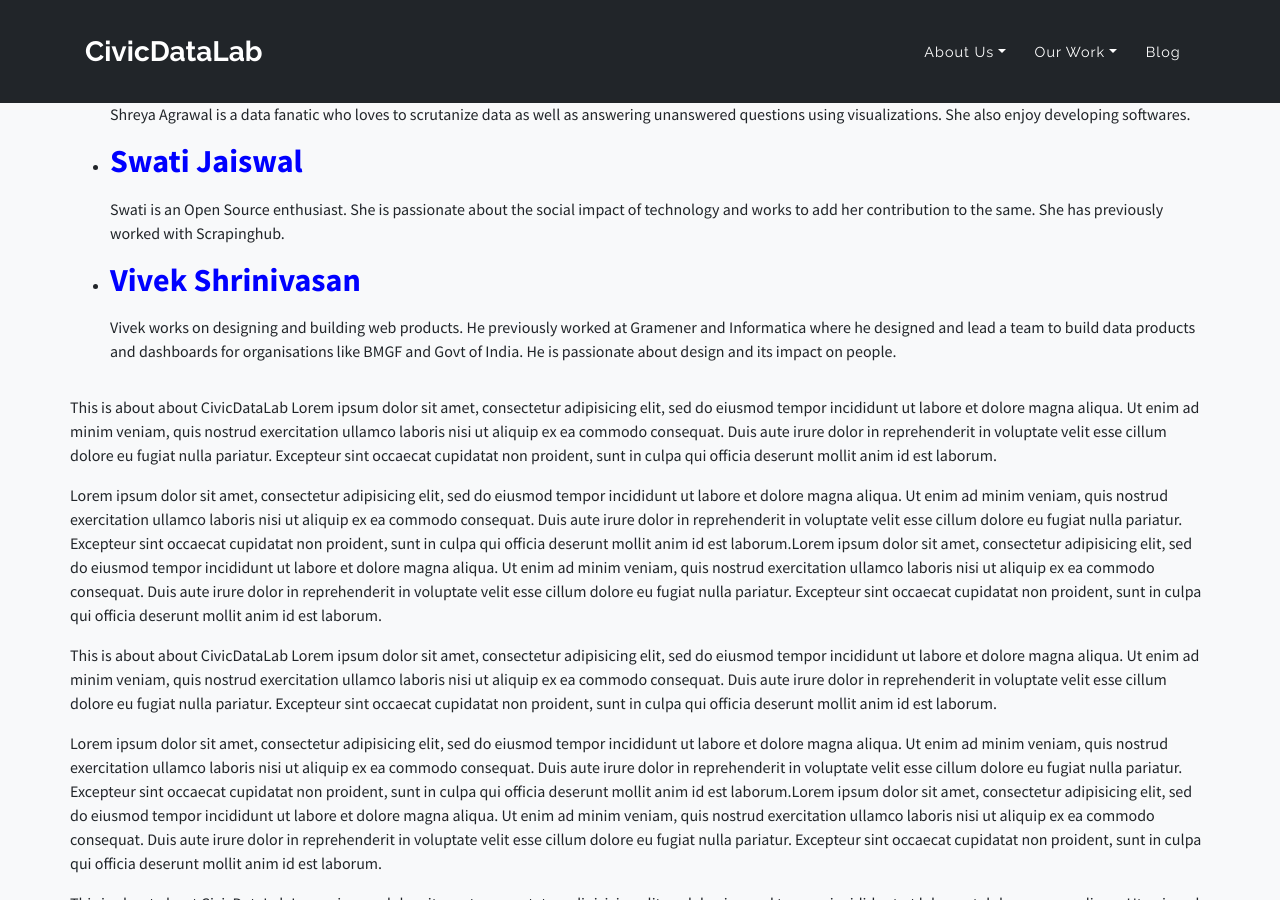
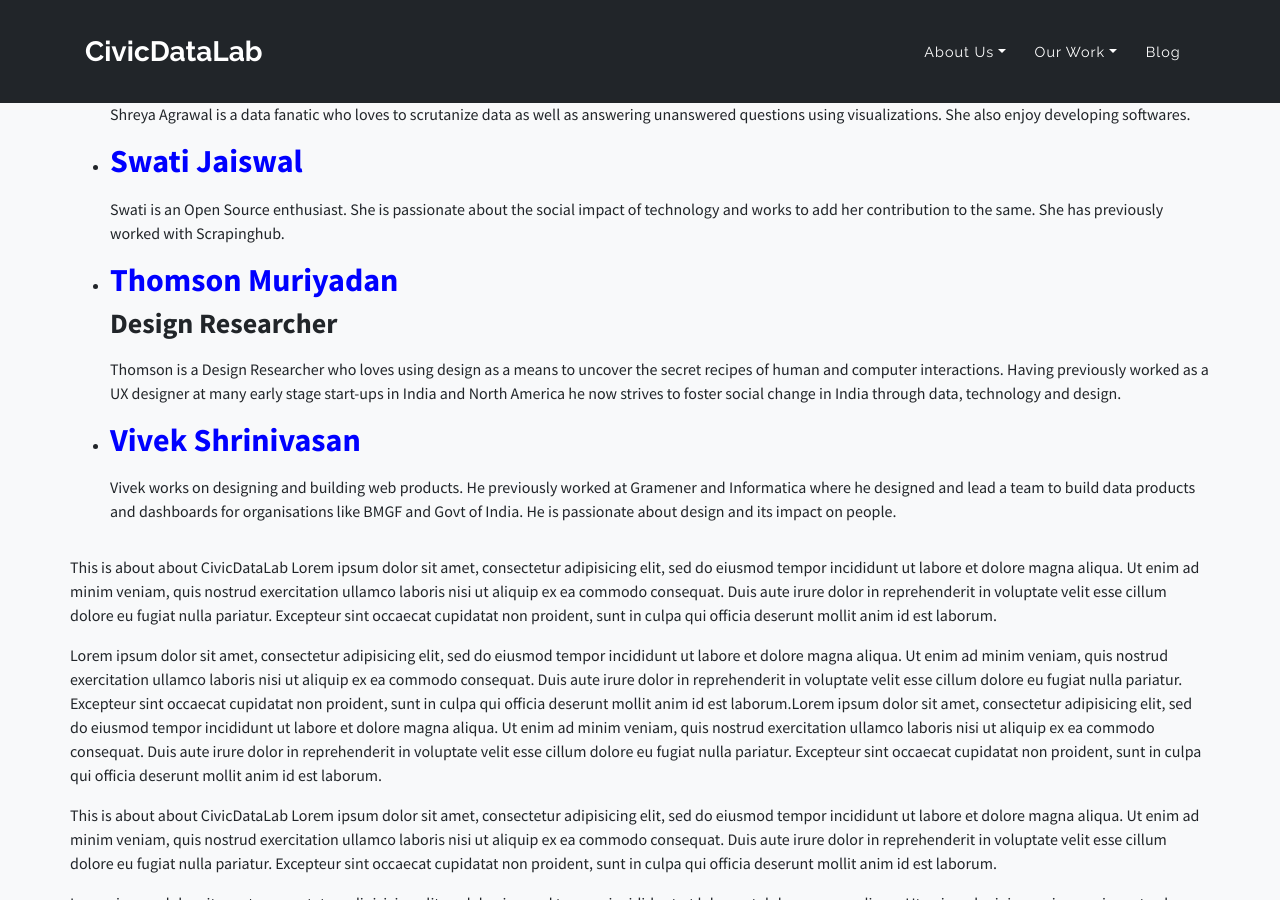
Before and after one commit to CivicDataLab/old-website, a Jekyll site: the page built from about.md, in a window 1280 px wide and 900 px high, scrolled down 962 px. Built offline with Jekyll 4.4.1, drawn with Linux system fonts in a browser that asks for light colours.

Commit message:
new member

```diff
--- /dev/null
+++ b/_members/thomson.md
@@ -0,0 +1,11 @@
+---
+short_name: Thomson
+full_name: Thomson Muriyadan
+role: Design Researcher
+photo: assets/img/TM.jpg
+twitter: https://twitter.com/thedigitalmonk
+github: https://github.com/thedigitalmonk
+linkedin: https://www.linkedin.com/in/thomsonmuriyadan/
+---
+
+Thomson is a Design Researcher who loves using design as a means to uncover the secret recipes of human and computer interactions. Having previously worked as a UX designer at many early stage start-ups in India and North America he now strives to foster social change in India through data, technology and design.
```
Also changed, not shown: team.md (+1 -1 lines).
